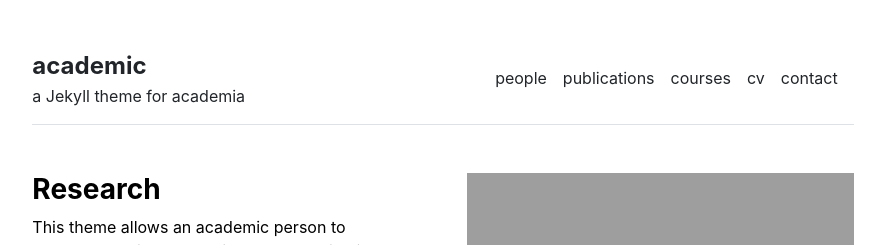
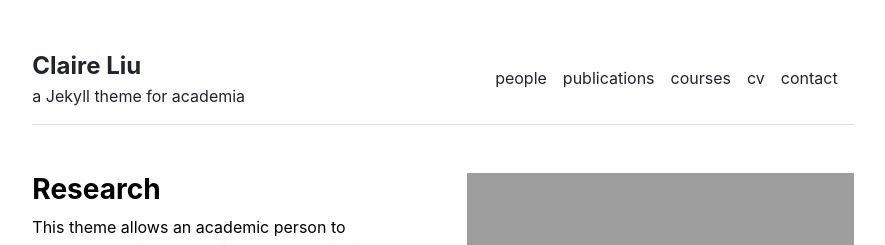
Before and after one commit to clrliu/clrliu.github.io, a Jekyll site: the page built from index.md, in a window 1280 px wide. Shown: the top 245 px of the page, without its empty margins (197-1082 px from the left). Built offline with Jekyll 4.4.1, drawn with Linux system fonts in a browser that asks for light colours.

Commit message:
Update _config.yml

```diff
--- a/_config.yml
+++ b/_config.yml
@@ -1,4 +1,4 @@
 url: "https://clrliu.github.io" # the base hostname & protocol for your site, e.g. http://example.com
 baseurl: "" # the subpath of your site, e.g. /blog
-title: "academic" # the name of your site, e.g. ACME Corp.
+title: "Claire Liu" # the name of your site, e.g. ACME Corp.
 description: "a Jekyll theme for academia"
```
